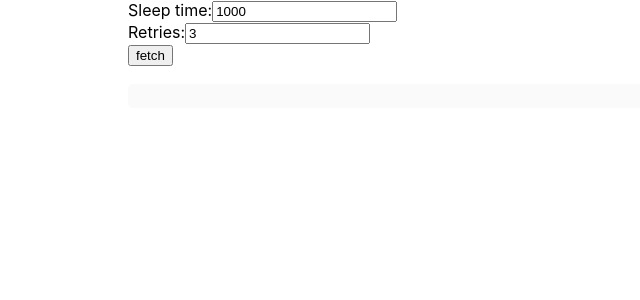
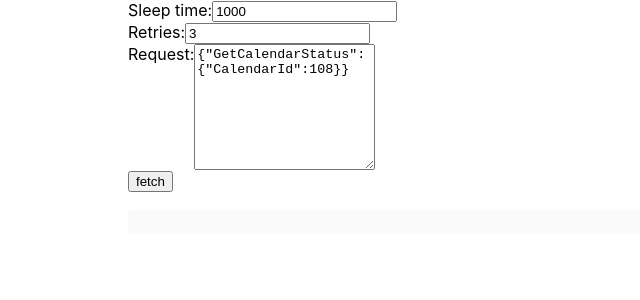
Before and after one commit to lucagalli0/eliminacode-website, a Next.js app: page / in a window 1280 px wide. Shown: the top 300 px of the page, without its empty margins (0-640 px from the left). Built offline with nearby package versions, Linux system fonts and the light colour scheme.

Commit message:
Request body editable

```diff
--- a/pages/api/test.ts
+++ b/pages/api/test.ts
@@ -6,7 +6,7 @@ export default async function handler(
 ) {
   const result = await fetch('http://176.221.52.150:8087', {
     method: 'POST',
-    body: JSON.stringify({ GetCalendarStatus: { CalendarId: 108 } })
+    body: req.body
   }).then((res) => res.json());
 
   res.status(200).json(result);
--- a/pages/index.tsx
+++ b/pages/index.tsx
@@ -32,6 +32,9 @@ const Home: NextPage = () => {
   const [result, setResult] = useState('');
   const [sleepTime, setSleepTime] = useState(1000);
   const [retries, setRetries] = useState(3);
+  const [requestBody, setRequestBody] = useState(
+    JSON.stringify({ GetCalendarStatus: { CalendarId: 108 } })
+  );
   const [loading, setLoaing] = useState(false);
 
   const onClick = async () => {
@@ -39,7 +42,11 @@ const Home: NextPage = () => {
     setResult('');
     await request(
       1000,
-      () => fetch('/api/test'),
+      () =>
+        fetch('/api/test', {
+          method: 'POST',
+          body: requestBody
+        }),
       retries,
       ({ data, msg }) => {
         setResult((d) => d + '\n' + msg + '\n' + JSON.stringify(data, null, 2));
@@ -79,6 +86,17 @@ const Home: NextPage = () => {
             />
           </label>
         </div>
+        <div>
+          <label htmlFor="request" className={styles.flex}>
+            Request:
+            <textarea
+              id="request"
+              value={requestBody}
+              rows={8}
+              onChange={(e) => setRequestBody(e.target.value)}
+            />
+          </label>
+        </div>
         <button type="button" onClick={onClick} disabled={loading}>
           fetch
         </button>
```
